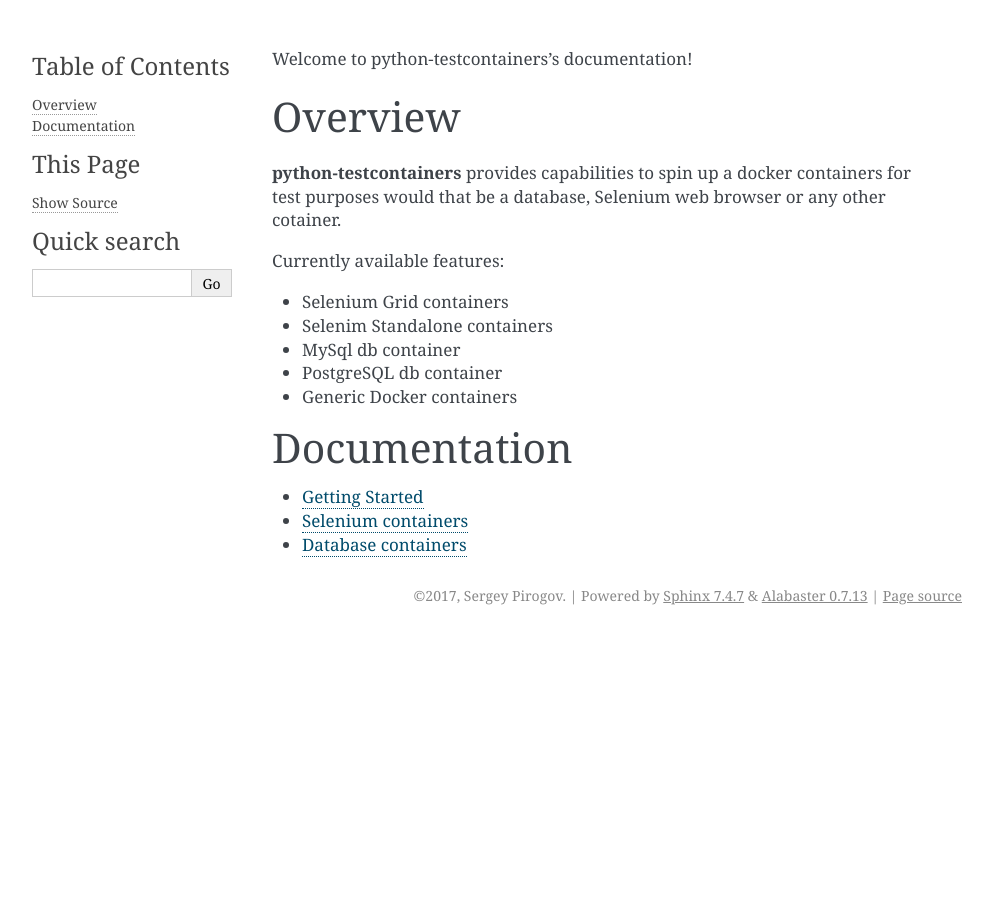
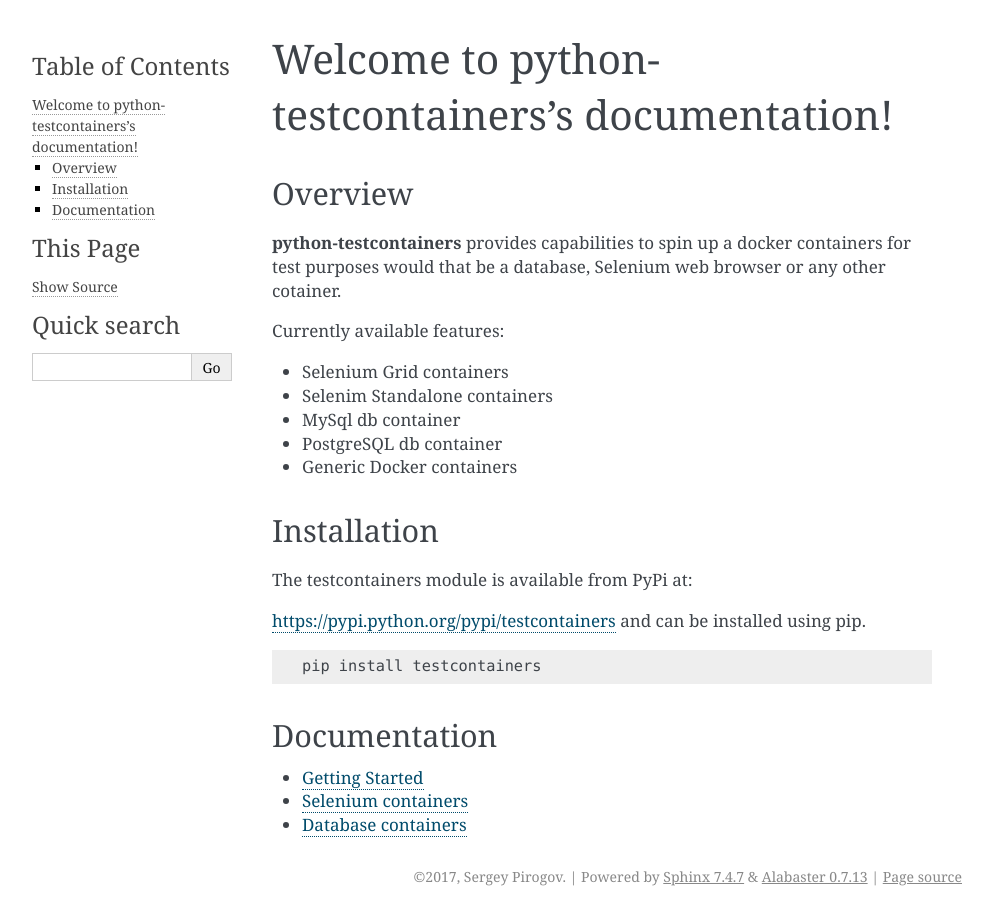
Before and after one commit to testcontainers/testcontainers-python, a Sphinx documentation site: the page built from docs/index.rst, in a window 1280 px wide. Shown: the whole page, without its empty margins (148-1141 px from the left). Built offline with Sphinx 7.4.7, drawn with Linux system fonts in a browser that asks for light colours.

Commit message:
Update index.rst

```diff
--- a/docs/index.rst
+++ b/docs/index.rst
@@ -4,6 +4,7 @@
    contain the root `toctree` directive.
 
 Welcome to python-testcontainers's documentation!
+=================================================
 
 Overview
 --------
@@ -18,6 +19,20 @@
 - PostgreSQL db container
 - Generic Docker containers
 
+Installation
+------------
+
+The testcontainers module is available from PyPi at:
+
+https://pypi.python.org/pypi/testcontainers
+and can be installed using pip.
+
+::
+
+   pip install testcontainers
+
+
+
 Documentation
 -------------
 
```
